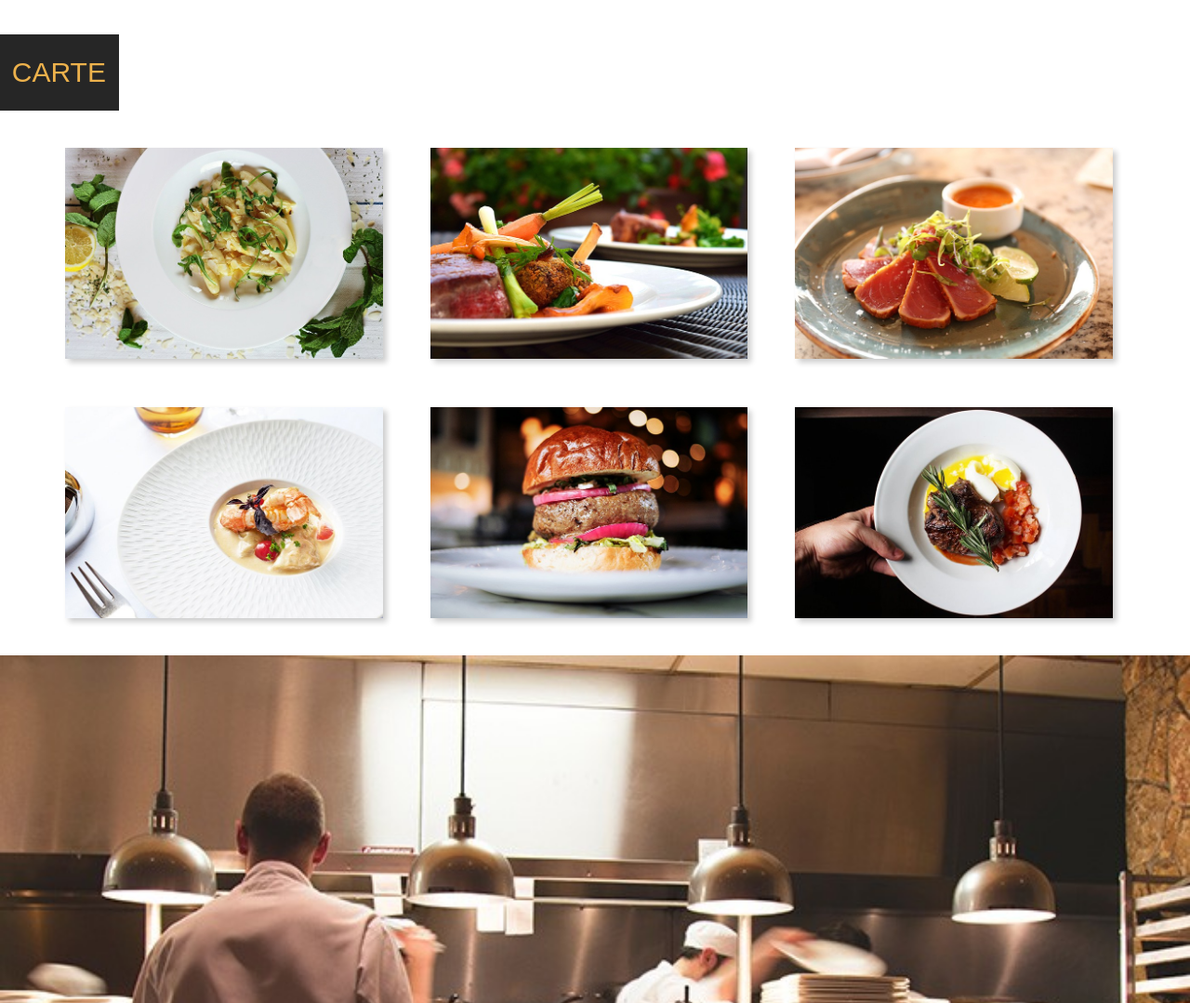
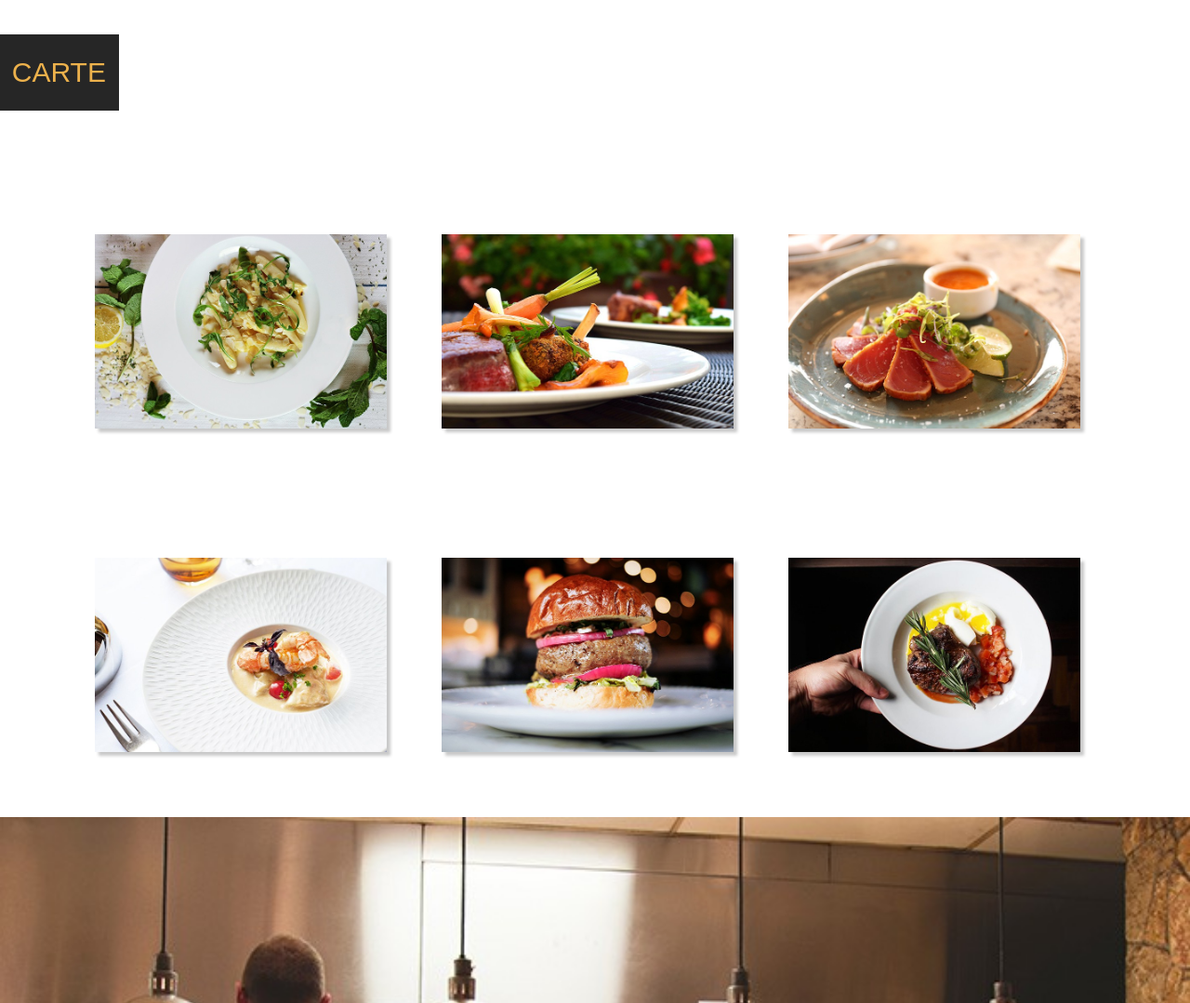
Before and after one commit to salomezzz/restaurant, a plain HTML site: page index.html in a window 1280 px wide. Shown: the part 1884-2963 px from the top of the page at 93% size. Drawn offline with Linux system fonts and the light colour scheme.

Commit message:
Ajout hover carte +  size correction

```diff
--- a/asset/css/style.css
+++ b/asset/css/style.css
@@ -51,10 +51,30 @@ h2 {
 .meals {
     display: flex;
     flex-wrap: wrap;
-    padding: 5vh 5.5vw;
-    gap: 4vw;
+    align-items: center;
+    padding: 5% 0% 0% 8%;
+    gap: 5%;
+    min-height: 95vh;
 }
 .meals img {
-    width: calc(80vw / 3);
-    box-shadow: rgba(0, 0, 0, .20) 4px 4px 6px;
+    width: calc(80% / 3);
+    box-shadow: 4px 4px 3px 0px rgba(41, 41, 41, 0.25);
 }
+.plat-1:hover {
+    content: url(/asset/img/food_11_dark_description.png);
+}
+.plat-2:hover {
+    content: url(/asset/img/food_1_dark.png);
+}
+.plat-3:hover {
+    content: url(/asset/img/food_10_dark.png);
+}
+.plat-4:hover {
+    content: url(/asset/img/food_5_dark.png);
+}
+.plat-5:hover {
+    content: url(/asset/img/food_4_dark.png);
+}
+.plat-6:hover {
+    content: url(/asset/img/food_7_dark.png);
+}
--- a/index.html
+++ b/index.html
@@ -33,12 +33,12 @@
                 <h2>carte</h2>
             </div>
             <div class="meals">
-                <img src="asset/img/food_11_dark.jpg" alt="photo d'un plat">
-                <img src="asset/img/food_1_dark.jpg" alt="photo d'un plat">
-                <img src="asset/img/food_10_dark.jpg" alt="photo d'un plat">
-                <img src="asset/img/food_5_dark.jpg" alt="photo d'un plat">
-                <img src="asset/img/food_4_dark.jpg" alt="photo d'un plat">
-                <img src="asset/img/food_7_dark.jpg" alt="photo d'un plat">
+                <img class="plat-1" src="asset/img/food_11_dark.jpg" alt="photo d'un plat">
+                <img class="plat-2" src="asset/img/food_1_dark.jpg" alt="photo d'un plat">
+                <img class="plat-3" src="asset/img/food_10_dark.jpg" alt="photo d'un plat">
+                <img class="plat-4" src="asset/img/food_5_dark.jpg" alt="photo d'un plat">
+                <img class="plat-5" src="asset/img/food_4_dark.jpg" alt="photo d'un plat">
+                <img class="plat-6" src="asset/img/food_7_dark.jpg" alt="photo d'un plat">
             </div>
             <div class="bottom-food">
                 <img src="asset/img/food_9_dark.jpg" alt="photo d'un cuisiner">
```
Also changed, not shown: asset/img/food_10_dark.png (added), asset/img/food_11_dark_description.png (added), asset/img/food_1_dark.png (added), asset/img/food_4_dark.png (added), asset/img/food_5_dark.png (added), asset/img/food_7_dark.png (added).
